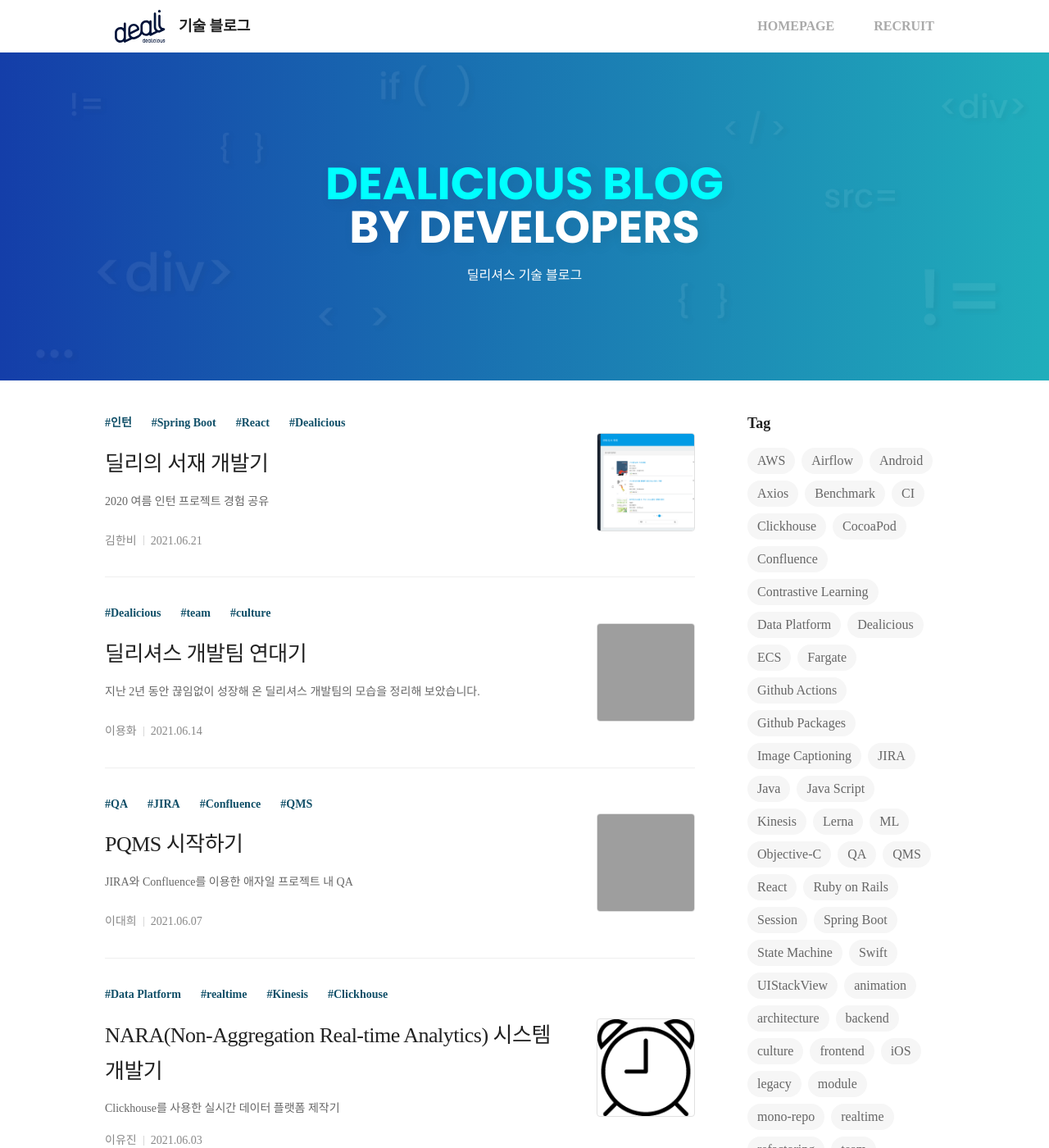
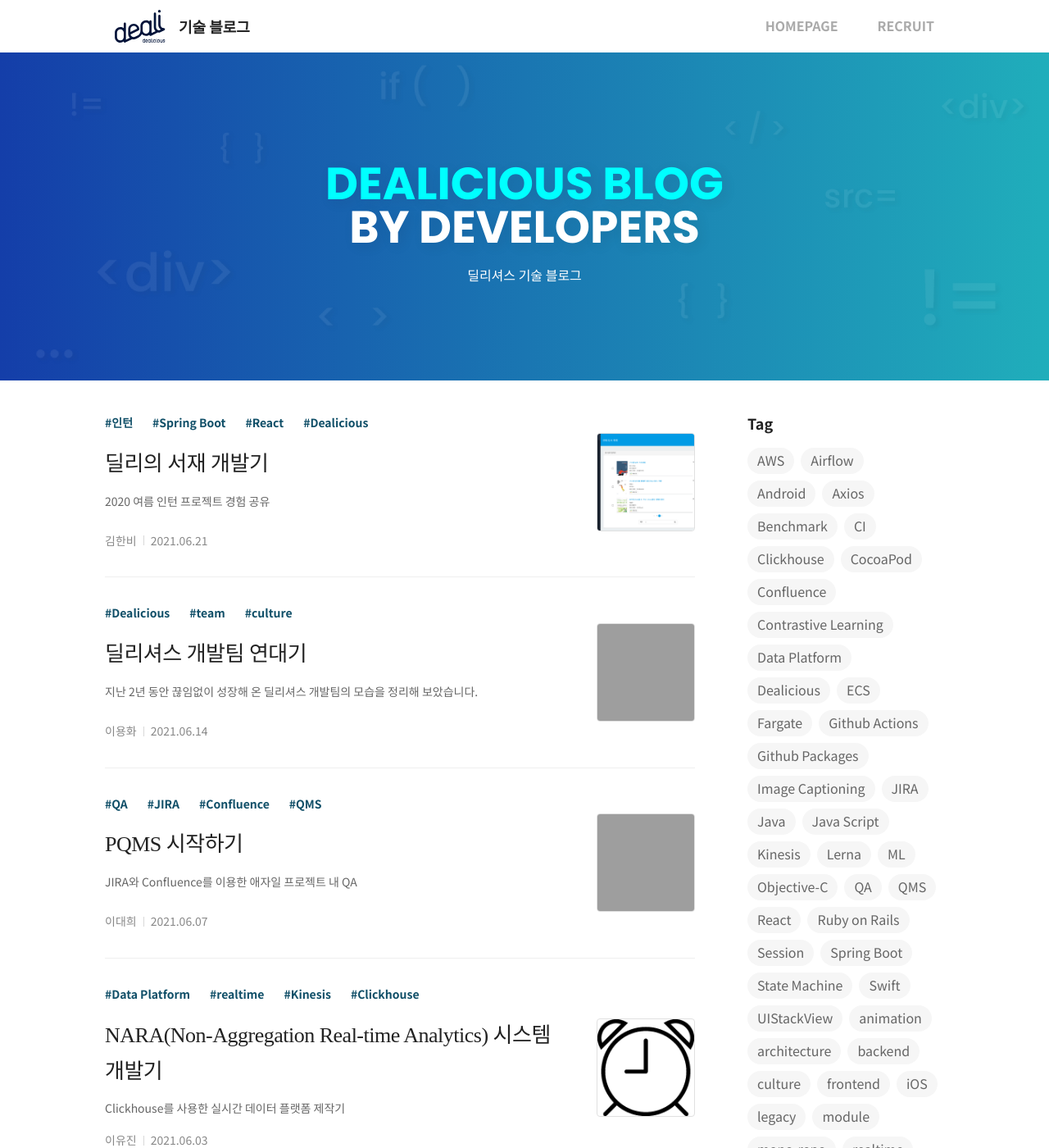
Before and after one commit to dealicious-inc/dealicious-inc.github.io, a Jekyll site: the page built from index.html, in a window 1280 px wide and 1400 px high. Shown: the whole window at 82% size. Built offline with Jekyll 4.4.1, drawn with Linux system fonts in a browser that asks for light colours; some web fonts are replaced; the list of posts is cut into pages by our own code; grey boxes are pictures that could not be loaded.

Commit message:
NotoSans 추가, 모바일에서 top 버튼 제거

```diff
--- a/_includes/topButton.html
+++ b/_includes/topButton.html
@@ -1,2 +1,2 @@
-<button class="scroll-top-button" onclick="scrollToTop()">
+<button class="tablet-hide scroll-top-button" onclick="scrollToTop()">
 </button>
--- a/_sass/main.scss
+++ b/_sass/main.scss
@@ -2,7 +2,7 @@
 $width-mobile: 375px;
 
 body {
-  font-family: 'Nanum Gothic', sans-serif, SansSerif;
+  font-family: 'Nanum Gothic', sans-serif;
   padding: 0;
   margin: 0;
   color: white;
@@ -14,7 +14,7 @@
     justify-content: center;
     align-items: center;
     margin: 64px 0;
-    font-family: NotoSans;
+    font-family: 'Noto Sans KR', sans-serif;
     font-size: 19px;
     font-weight: normal;
     font-stretch: normal;
@@ -45,7 +45,7 @@
 
   h1, h2 {
     margin: 64px 30px 16px 0;
-    font-family: NotoSansCJKkr;
+    font-family: 'Noto Sans KR', sans-serif;
     font-size: 24px;
     font-weight: bold;
     color: #222222;
@@ -71,7 +71,7 @@
   }
   p, li {
     margin: 16px 0 24px;
-    font-family: NotoSansCJKkr;
+    font-family: 'Noto Sans KR', sans-serif;
     font-size: 16px;
     font-weight: normal;
     font-stretch: normal;
@@ -93,7 +93,7 @@
       &+em {
         display: flex;
         justify-content: center;
-        font-family: NotoSansCJKkr;
+        font-family: 'Noto Sans KR', sans-serif;
         font-size: 14px;
         font-style: normal;
         color: #888888;
@@ -173,7 +173,7 @@
     }
     &--description {
       margin-bottom: 24px;
-      font-family: NotoSansCJKkr;
+      font-family: 'Noto Sans KR', sans-serif;
       line-height: 1.71;
       color: #666666;
       margin-top: 0;
@@ -182,7 +182,7 @@
     &--writer {
       display: flex;
       align-items: center;
-      font-family: NotoSans;
+      font-family: 'Noto Sans KR', sans-serif;
       margin-top: 0;
       font-size: 14px;
     }
@@ -194,7 +194,7 @@
     display: flex;
     justify-content: center;
     flex-direction: column;
-    font-family: NotoSansCJKkr;
+    font-family: 'Noto Sans KR', sans-serif;
     font-size: 16px;
     text-align: center;
     color: #ffffff;
@@ -242,7 +242,7 @@
   @extend .flex-center-center;
   padding-bottom: 41px;
   text-align: center;
-  font-family: NotoSans;
+  font-family: 'Noto Sans KR', sans-serif;
   margin-top: 80px;
   font-size: 14px;
   color: #888888;
@@ -384,7 +384,7 @@
         >a {
           height: 48px;
           padding: 0;
-          font-family: NotoSans, sans-serif;
+          font-family: 'Noto Sans KR', sans-serif, sans-serif;
           font-size: 24px;
           font-weight: bold;
           color: #222222;
@@ -523,7 +523,7 @@
       }
       &__tag-item {
         margin-right: 24px;
-        font-family: NotoSansCJKkr;
+        font-family: 'Noto Sans KR', sans-serif;
         font-size: 14px;
         font-weight: bold;
         color: #104f68;
@@ -549,7 +549,7 @@
       }
       &__description {
         margin-bottom: 15px;
-        font-family: NotoSansCJKkr;
+        font-family: 'Noto Sans KR', sans-serif;
         font-size: 14px;
         line-height: 1.71;
         color: #666666;
@@ -557,7 +557,7 @@
       &__bottom {
         display: flex;
         align-items: center;
-        font-family: NotoSansCJKkr;
+        font-family: 'Noto Sans KR', sans-serif;
         font-size: 14px;
         color: #888888;
         pointer-events: none !important;
@@ -641,7 +641,7 @@
     }
   }
   &__title {
-    font-family: NotoSans;
+    font-family: 'Noto Sans KR', sans-serif;
     font-size: 18px;
     font-weight: bold;
     color: #222222;
@@ -662,7 +662,7 @@
     align-items: center;
     border-radius: 16px;
     background-color: #f6f6f6;
-    font-family: NotoSans;
+    font-family: 'Noto Sans KR', sans-serif;
     margin-right: 8px;
     margin-bottom: 8px;
     &:hover {
--- a/assets/css/style.scss
+++ b/assets/css/style.scss
@@ -26,3 +26,4 @@
   font-weight: bold;
   src: url("../fonts/ONEMobileTitle.ttf") format("truetype");
 }
+@import url('https://fonts.googleapis.com/css2?family=Noto+Sans+KR:wght@100;300;400;500;700;900&family=Roboto&display=swap');
```
